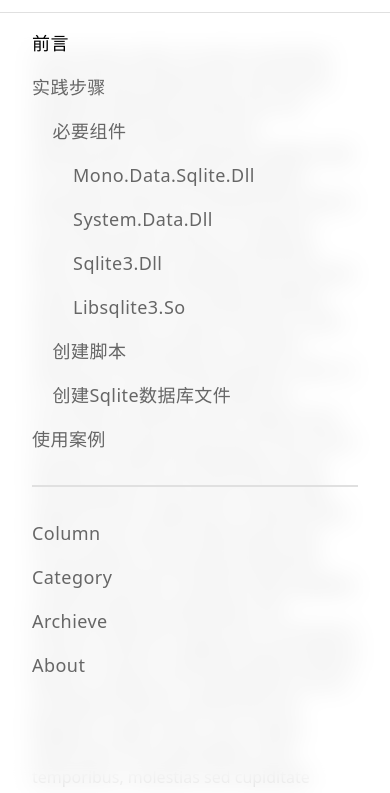
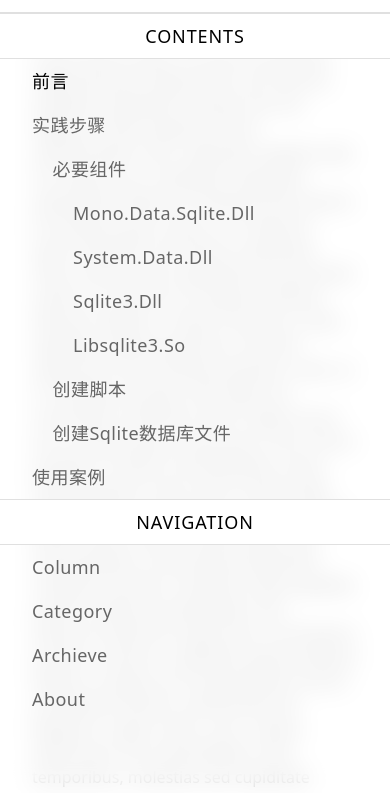
Before and after one commit to XINICOM/LearnTailwindCSS, a website: page src/articles/2026/07/12/testarticle1/index.html in a window 390 px wide. Both pictures are taken after a click on the button 358 px from the left and 31 px from the top of the page. Shown: the part 51-844 px from the top of the page. Drawn offline with Linux system fonts and the light colour scheme.

Commit message:
TODO: aside content DONE: mobile nav menu sticky head

```diff
--- a/src/articles/2026/07/12/testarticle1/index.html
+++ b/src/articles/2026/07/12/testarticle1/index.html
@@ -64,21 +64,35 @@
             </header>
             <!-- NAV MENU 此 classlist 受代码控制！-->
             <div
-                class="fixed overflow-auto hidden flex-col justify-start lg:hidden left-0 right-0 top-16 bottom-0 gap-6 px-8 py-4 color-floating color-transparent transition-colors duration-100 font-sans"
+                class="fixed overflow-auto hidden flex-col justify-start lg:hidden left-0 right-0 top-16 bottom-0 gap-0 p-0 color-floating color-transparent transition-colors duration-100 font-sans"
                 id="navmenu"
             >
+                <div>
+                    <div
+                        class="text-lg uppercase tracking-wider text-center color-floating color-solid py-2 sticky top-0 border-y color-border"
+                    >
+                        contents
+                    </div>
                     <div
                         id="toc"
-                    class="flex flex-col gap-4 w-full text-lg capitalize tracking-wide"
+                        class="flex flex-col gap-4 w-full text-lg capitalize tracking-wide py-2 px-8"
                     ></div>
-                <hr />
+                </div>
+                <!-- <hr /> -->
+                <div>
                     <div
-                    class="flex flex-col gap-4 w-full text-lg capitalize tracking-wide"
+                        class="text-lg uppercase tracking-wider text-center color-floating color-solid py-2 sticky top-0 border-y color-border"
+                    >
+                        navigation
+                    </div>
+                    <div
+                        class="flex flex-col gap-4 w-full text-lg capitalize tracking-wide py-2 px-8"
                     >
                         <a href="#" class="color-text-btn">column</a>
                         <a href="#" class="color-text-btn">category</a>
                         <a href="#" class="color-text-btn">archieve</a>
                         <a href="#" class="color-text-btn">about</a>
+                    </div>
                 </div>
             </div>
         </nav>
```
Also changed, not shown: src/output.css. Lines whose indentation alone changed are shown as unchanged.
